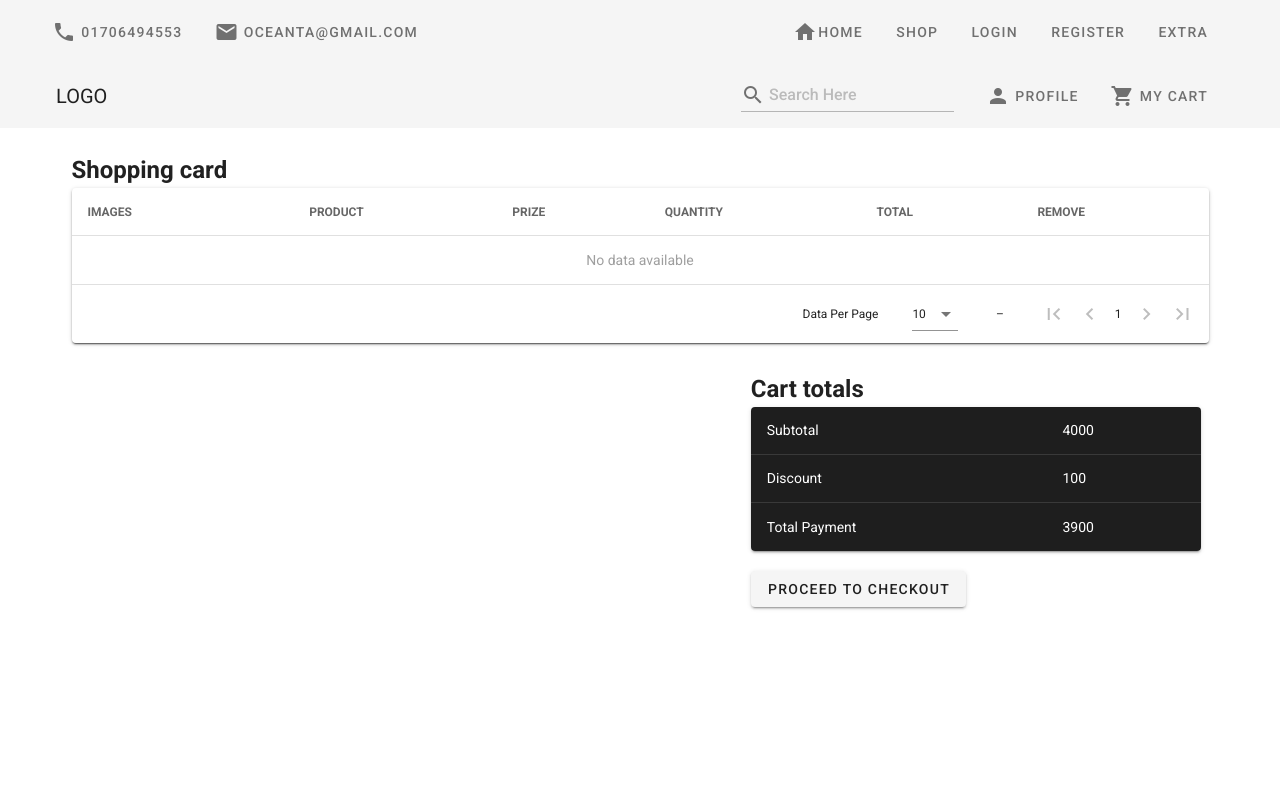
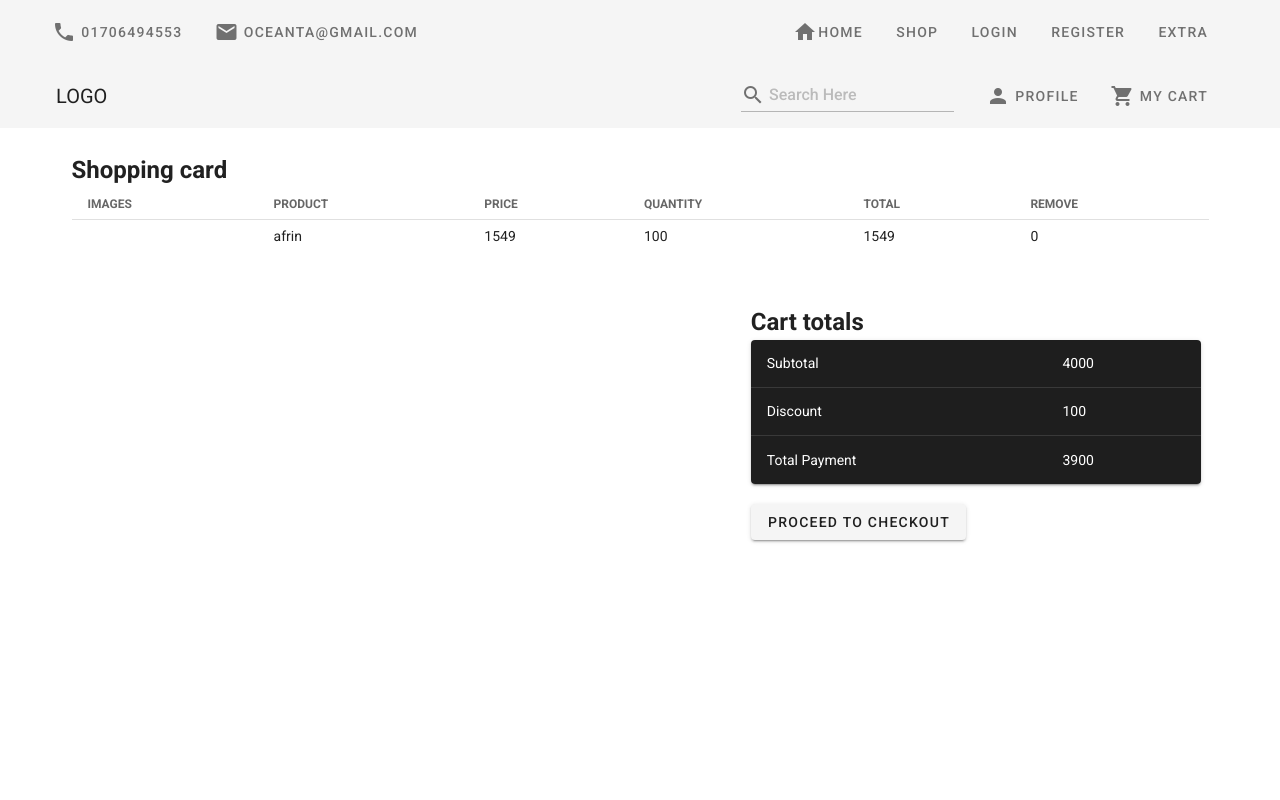
Before and after one commit to SazidAhmed/Nuxt-Vuetify, a Nuxt app: page /shoppingCart in a window 1280 px wide. Shown: the top 800 px of the page. Built offline with nearby package versions, Linux system fonts and the light colour scheme; no server answers.

Commit message:
shoppingcart file changed

```diff
--- a/pages/shoppingCart.vue
+++ b/pages/shoppingCart.vue
@@ -2,49 +2,46 @@
   <v-app id="inspire">
 
     <v-container fluid>
-            <h2>Shopping card</h2>
-            <!-- Data Table-->
-            <v-card>
-
-                <!-- datatable -->
-                <v-data-table class="elevation-1" :headers="headers" :items="category" :loading="loading"
-                    loading-text="Loading... Please wait" :footer-props="{itemsPerPageOptions: [5,10,15],itemsPerPageText: 'Data Per Page','show-current-page': true,'show-first-last-page': true}">
-                    <template v-slot:[`item.actions`]="{ item }" >
-                        <v-icon small color="red"  @click="deleteBtn(item.id)"> mdi-delete </v-icon>
-                    </template>
-                </v-data-table>
-                <!-- End datatable -->
-            </v-card>
-
-            <!-- Delete Modal -->
-            <v-row justify="center">
-                <v-dialog
-                    v-model="deleteDialog"
-                    persistent
-                    max-width="290"
-                >
-                <form @submit.prevent="deleteData()" enctype="multipart/form-data">
-                        <v-card>
-                            <v-card-title>
-                                <span class="headline">Warning!!!</span>
-                            </v-card-title>
-                            <v-card-text>
-                                <v-container>
-                                <v-row>
-                                    <h3>Are You Sure???</h3>
-                                </v-row>
-                                </v-container>
-                            </v-card-text>
-                            <v-card-actions>
-                                <v-spacer></v-spacer>
-                                <v-btn color="red darken-1" text @click="deleteDialog = false">No</v-btn>
-                                <v-btn type="submit" color="green darken-1" text>Yes</v-btn>
-                            </v-card-actions>
-                        </v-card>
-                    </form>
-                </v-dialog>
-            </v-row>
-
+        <h2>Shopping card</h2>
+      <v-simple-table dense>
+    <template v-slot:default>
+      <thead>
+        <tr>
+          <th class="text-left">
+            IMAGES
+          </th>
+          <th class="text-left">
+            PRODUCT
+          </th>
+          <th class="text-left">
+            PRICE
+          </th>
+          <th class="text-left">
+            QUANTITY
+          </th>
+          <th class="text-left">
+            TOTAL
+          </th>
+          <th class="text-left">
+            REMOVE
+          </th>
+        </tr>
+      </thead>
+      <tbody>
+        <tr
+          v-for="item in items"
+          :key="item.id"
+        >
+          <td>{{ item.image }}</td>
+          <td>{{ item.product }}</td>
+          <td>{{ item.prize }}</td>
+          <td>{{ item.quantity }}</td>
+          <td>{{ item.total }}</td>
+          <td>{{ item.remove }}</td>
+        </tr>
+      </tbody>
+    </template>
+  </v-simple-table>
       </v-container>
       <div class="row">
         <div class="col-md-5 ml-auto mt-10">
@@ -55,7 +52,7 @@
                 <tbody>
                   <tr
                     v-for="item in desserts"
-                    :key="item.id"
+                    :key="item.desert"
                   >
                     <td>{{ item.name }}</td>
                     <td>{{ item.prize }}</td>
@@ -75,18 +72,19 @@ export default {
    data () {
         return {
             name:'',
-            color:'',
             loading: false,
-            text: '',
-            deleteDialog: false,
-            headers: [
-                { text: 'IMAGES', align: 'start', sortable: true, value: 'image'},
-                { text: 'PRODUCT', align: 'start', sortable: false, value: 'product'},
-                { text: 'PRIZE', align: 'start', sortable: false, value: 'prize'},
-                { text: 'QUANTITY', align: 'start', sortable: false, value: 'quantity'},
-                { text: 'TOTAL', align: 'start', sortable: false, value: 'total'},
-                { text: 'REMOVE', value: 'actions', sortable: false },
-            ],
+  items: [
+          {
+            image: '',
+            product: 'afrin',
+            prize: 1549,
+            quantity: 100,
+            total: 1549,
+            remove: 0,
+
+          },
+        ],
+
             desserts: [
                         {
                           name: 'Subtotal',
@@ -102,56 +100,11 @@ export default {
                         },
 
             ],
-            category: [],
-            actionData:[],
+
             valid: true,
             titleRules: [],
         }
     },
 
-    mounted() {
-        this.getCategory();
-
-    },
-
-    methods:{
-
-        getCategory(){
-            fetch('http://localhost:3000/category')
-            .then(res => res.json())
-            .then((data) => {
-                console.log(data)
-                this.category = data;
-                this.loading = false;
-            })
-
-        },
-        deleteBtn(id) {
-            fetch('http://localhost:3000/category/' + id )
-            .then(res => res.json())
-            .then((data) => {
-                this.actionData = data;
-                console.log('delete data:',this.actionData);
-                this.deleteDialog = true;
-            })
-
-        },
-        deleteData(){
-            this.loading = true;
-            fetch('http://localhost:3000/category/' + this.actionData.id, { method: 'DELETE' })
-                .then(() => {
-                    this.color = 'green';
-                    this.snackbar = true;
-                    this.text = "Record Deleted Successfully!";
-                    this.category = this.category.filter(category => {
-                        return category.id !== this.actionData.id
-                    })
-                    this.deleteDialog = false;
-                    this.loading = false;
-                })
-
-        }
-    }
-
 };
 </script>
```
